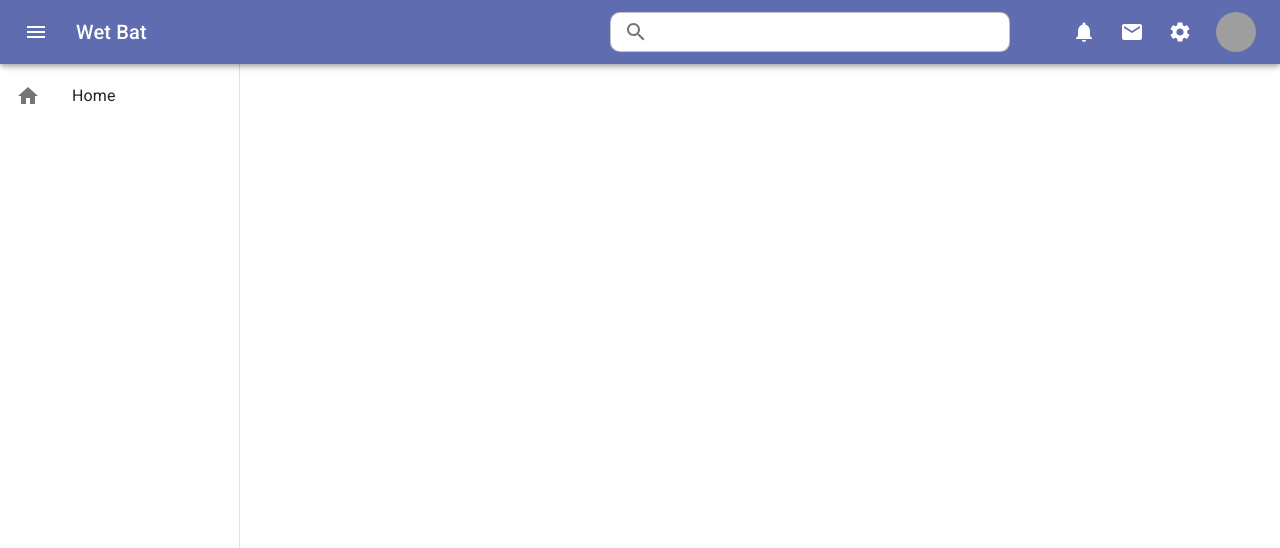
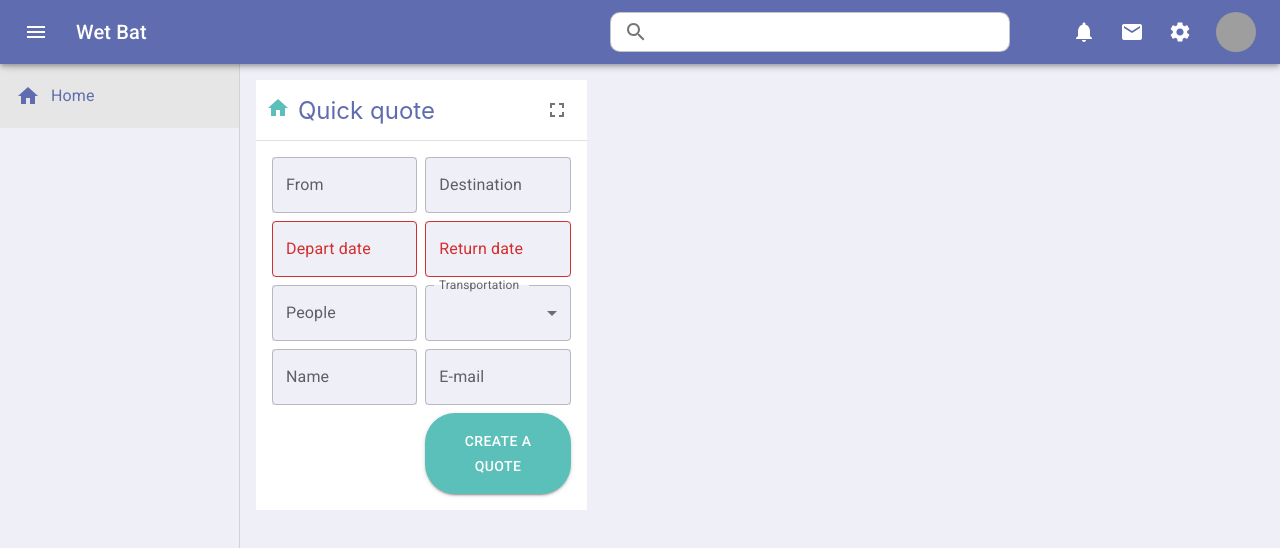
Before and after one commit to dodocarlos/wet-bat, a React (Create React App) app in the folder backoffice-frontend/: page / in a window 1280 px wide. Shown: the top 548 px of the page. Built offline with nearby package versions, Linux system fonts and the light colour scheme; grey boxes are pictures that could not be loaded.

Commit message:
create card component and quote form

```diff
--- a/backoffice-frontend/package.json
+++ b/backoffice-frontend/package.json
@@ -4,10 +4,12 @@
   "private": true,
   "dependencies": {
     "@craco/craco": "^6.4.5",
+    "@date-io/date-fns": "^2.16.0",
     "@emotion/react": "^11.10.4",
     "@emotion/styled": "^11.10.4",
     "@mui/icons-material": "^5.10.9",
     "@mui/material": "^5.10.10",
+    "@mui/x-date-pickers": "^5.0.5",
     "@testing-library/jest-dom": "^5.16.5",
     "@testing-library/react": "^13.4.0",
     "@testing-library/user-event": "^13.5.0",
@@ -15,6 +17,7 @@
     "@types/node": "^16.11.68",
     "@types/react": "^18.0.21",
     "@types/react-dom": "^18.0.6",
+    "date-fns": "^2.29.3",
     "formik": "^2.2.9",
     "framer-motion": "^6.5.1",
     "react": "^18.2.0",
--- a/backoffice-frontend/src/App.tsx
+++ b/backoffice-frontend/src/App.tsx
@@ -1,4 +1,8 @@
 import React from 'react'
+
+import { LocalizationProvider } from '@mui/x-date-pickers'
+import { AdapterDateFns } from '@mui/x-date-pickers/AdapterDateFns'
+
 import AuthenticatedLayout from './layouts/Authenticated'
 import Home from './pages/Home'
 
@@ -6,7 +10,9 @@ function App() {
   return (
     <div className='App'>
       <AuthenticatedLayout>
-        <Home />
+        <LocalizationProvider dateAdapter={AdapterDateFns}>
+          <Home />
+        </LocalizationProvider>
       </AuthenticatedLayout>
     </div>
   )
--- /dev/null
+++ b/backoffice-frontend/src/components/Card/index.tsx
@@ -0,0 +1,61 @@
+import React, { ElementType, PropsWithChildren } from 'react'
+
+import { Box, Divider, Stack, IconButton, SvgIcon, Tooltip } from '@mui/material'
+import { Refresh, Fullscreen } from '@mui/icons-material'
+
+import { Header, Title } from './styles'
+
+type Props = {
+  title: string
+  icon: ElementType
+  showRefreshButton?: boolean
+}
+
+export default function Card({
+  icon,
+  title,
+  children,
+  showRefreshButton = true,
+}: PropsWithChildren<Props>) {
+  return (
+    <Box
+      sx={{
+        width: '100%',
+        height: '100%',
+        display: 'flex',
+        flexDirection: 'column',
+        flexGrow: 1,
+        backgroundColor: '#fff',
+      }}
+    >
+      <Header>
+        <Stack direction='row' spacing={1}>
+          <SvgIcon component={icon} sx={(theme) => ({ color: theme.palette.secondary.main })} />
+          <Title>{title}</Title>
+        </Stack>
+        <Stack direction='row' spacing={1}>
+          {showRefreshButton && (
+            <Tooltip title='Refresh data'>
+              <IconButton>
+                <Refresh />
+              </IconButton>
+            </Tooltip>
+          )}
+          <Tooltip title='Toggle fullscreen'>
+            <IconButton>
+              <Fullscreen />
+            </IconButton>
+          </Tooltip>
+        </Stack>
+      </Header>
+      <Divider />
+      <Box
+        sx={{
+          padding: 2,
+        }}
+      >
+        {children}
+      </Box>
+    </Box>
+  )
+}
--- /dev/null
+++ b/backoffice-frontend/src/components/Card/styles.ts
@@ -0,0 +1,16 @@
+import styled from 'styled-components'
+
+const Header = styled('div')`
+  display: flex;
+  flex-direction: row;
+  justify-content: space-between;
+  align-items: center;
+  padding: 10px;
+`
+
+const Title = styled('span')(({ theme }) => ({
+  fontSize: '1.5rem',
+  color: theme.palette.primary.main,
+}))
+
+export { Header, Title }
--- a/backoffice-frontend/src/index.tsx
+++ b/backoffice-frontend/src/index.tsx
@@ -13,6 +13,10 @@ const theme = createTheme({
     secondary: {
       main: '#5BBFBA',
     },
+    background: {
+      default: '#efeff7',
+      paper: '#efeff7',
+    },
   },
 })
 
--- a/backoffice-frontend/src/layouts/Authenticated/index.tsx
+++ b/backoffice-frontend/src/layouts/Authenticated/index.tsx
@@ -12,6 +12,7 @@ import {
   ListItemButton,
   ListItemIcon,
   ListItemText,
+  Paper,
   Toolbar,
   Typography,
 } from '@mui/material'
@@ -22,8 +23,8 @@ const drawerWidth = 240
 
 export default function AuthenticatedLayout({ children }: React.PropsWithChildren) {
   return (
-    <div>
-      <Box sx={{ flexGrow: 1 }}>
+    <Paper>
+      <Box sx={{ display: 'flex', height: '100vh' }}>
         <AppBar position='fixed' sx={{ zIndex: (theme) => theme.zIndex.drawer + 1 }}>
           <Toolbar>
             <IconButton
@@ -56,7 +57,6 @@ export default function AuthenticatedLayout({ children }: React.PropsWithChildre
             </Box>
           </Toolbar>
         </AppBar>
-      </Box>
         <Drawer
           variant='permanent'
           sx={{
@@ -67,10 +67,14 @@ export default function AuthenticatedLayout({ children }: React.PropsWithChildre
         >
           <Toolbar />
           <Box sx={{ overflow: 'auto' }}>
-          <List>
-            <ListItem disablePadding>
+            <List
+              sx={{
+                backgroundColor: '#e6e6e6',
+              }}
+            >
+              <ListItem disablePadding sx={(theme) => ({ color: theme.palette.primary.main })}>
                 <ListItemButton>
-                <ListItemIcon>
+                  <ListItemIcon sx={{ color: 'inherit', minWidth: '35px' }}>
                     <Home />
                   </ListItemIcon>
                   <ListItemText primary='Home' />
@@ -90,7 +94,17 @@ export default function AuthenticatedLayout({ children }: React.PropsWithChildre
           </List> */}
           </Box>
         </Drawer>
-      <Container>{children}</Container>
-    </div>
+        <Box
+          component='main'
+          sx={{
+            flexGrow: 1,
+            p: 2,
+            paddingTop: '80px',
+          }}
+        >
+          {children}
+        </Box>
+      </Box>
+    </Paper>
   )
 }
--- a/backoffice-frontend/src/pages/Home/index.tsx
+++ b/backoffice-frontend/src/pages/Home/index.tsx
@@ -1,6 +1,15 @@
 import React from 'react'
+
+import { Grid } from '@mui/material'
+
 import NewQuote from '../Quotes/NewQuote'
 
 export default function Home() {
-  return <NewQuote />
+  return (
+    <Grid container spacing={1}>
+      <Grid item md={4}>
+        <NewQuote />
+      </Grid>
+    </Grid>
+  )
 }
--- a/backoffice-frontend/src/pages/Quotes/NewQuote/index.tsx
+++ b/backoffice-frontend/src/pages/Quotes/NewQuote/index.tsx
@@ -1,5 +1,92 @@
 import React from 'react'
 
+import { Button, FormControl, Grid, InputLabel, MenuItem } from '@mui/material'
+import { DatePicker } from '@mui/x-date-pickers'
+import { Home } from '@mui/icons-material'
+
+import { CustomTextField, CustomSelect } from './styles'
+import Card from '../../../components/Card'
+
 export default function NewQuote() {
-  return <h1>Teste</h1>
+  return (
+    <Card title='Quick quote' icon={Home} showRefreshButton={false}>
+      <form>
+        <Grid container spacing={1} sx={{ backgroundColor: 'white' }}>
+          <Grid item md={6}>
+            <CustomTextField type='text' label='From' />
+          </Grid>
+
+          <Grid item md={6}>
+            <CustomTextField type='text' label='Destination' />
+          </Grid>
+
+          <Grid item md={6}>
+            <DatePicker
+              disablePast
+              label='Depart date'
+              onChange={(e) => console.log(e)}
+              value=''
+              renderInput={(params) => <CustomTextField {...params} />}
+            />
+          </Grid>
+
+          <Grid item md={6}>
+            <DatePicker
+              disablePast
+              label='Return date'
+              onChange={(e) => console.log(e)}
+              value=''
+              renderInput={(params) => <CustomTextField {...params} />}
+            />
+          </Grid>
+
+          <Grid item md={6}>
+            <CustomTextField type='number' label='People' />
+          </Grid>
+
+          <Grid item md={6}>
+            <FormControl fullWidth>
+              <InputLabel id='transportation'>Transportation</InputLabel>
+              <CustomSelect
+                labelId='transportation'
+                id='transportation'
+                value={{}}
+                label='Transportation'
+                onChange={(e) => console.log(e)}
+              >
+                <MenuItem value={10}>Ten</MenuItem>
+                <MenuItem value={20}>Twenty</MenuItem>
+                <MenuItem value={30}>Thirty</MenuItem>
+              </CustomSelect>
+            </FormControl>
+          </Grid>
+
+          <Grid item md={6}>
+            <CustomTextField type='text' label='Name' />
+          </Grid>
+
+          <Grid item md={6}>
+            <CustomTextField type='email' label='E-mail' />
+          </Grid>
+
+          <Grid item md={6}></Grid>
+
+          <Grid item md={6}>
+            <Button
+              color='secondary'
+              variant='contained'
+              sx={{
+                borderRadius: '30px',
+                color: 'white',
+                padding: 2,
+                width: '100%',
+              }}
+            >
+              Create a quote
+            </Button>
+          </Grid>
+        </Grid>
+      </form>
+    </Card>
+  )
 }
--- /dev/null
+++ b/backoffice-frontend/src/pages/Quotes/NewQuote/styles.ts
@@ -0,0 +1,14 @@
+import { Select, TextField } from '@mui/material'
+import styled from 'styled-components'
+
+const CustomTextField = styled(TextField)(({ theme }) => ({
+  width: '100%',
+  backgroundColor: theme.palette.background.default,
+}))
+
+const CustomSelect = styled(Select)(({ theme }) => ({
+  width: '100%',
+  backgroundColor: theme.palette.background.default,
+}))
+
+export { CustomTextField, CustomSelect }
--- a/backoffice-frontend/src/styles/globalStyle.ts
+++ b/backoffice-frontend/src/styles/globalStyle.ts
@@ -1,6 +1,10 @@
 import { createGlobalStyle } from 'styled-components'
 
 const GlobalStyle = createGlobalStyle`
+  * {
+    font-family: -apple-system, BlinkMacSystemFont, 'Segoe UI', Roboto, Oxygen, Ubuntu, Cantarell, 'Open Sans', 'Helvetica Neue', sans-serif;
+  }
+
   html, body {
     margin: 0;
     padding: 0;
```
Also changed, not shown: 1 other file (tests, documents, lock files or other folders). Lines whose indentation alone changed are shown as unchanged.
